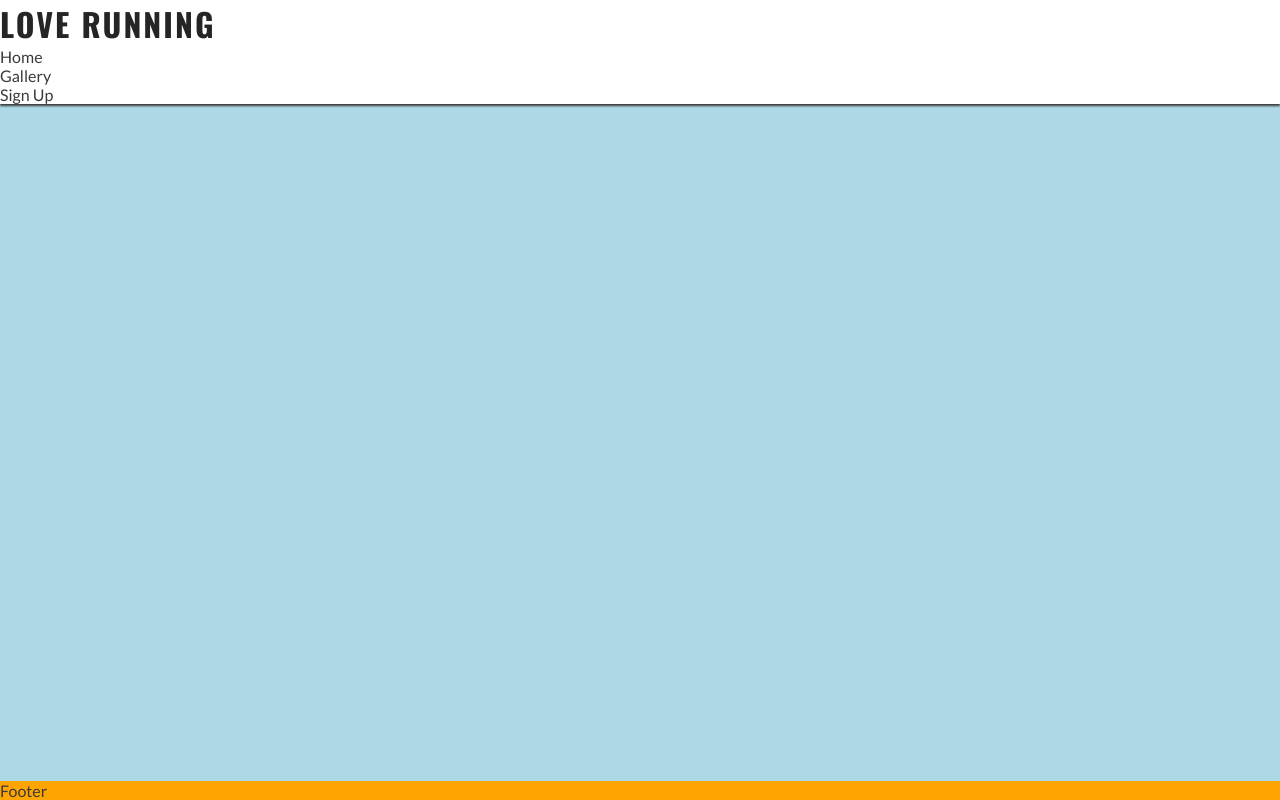
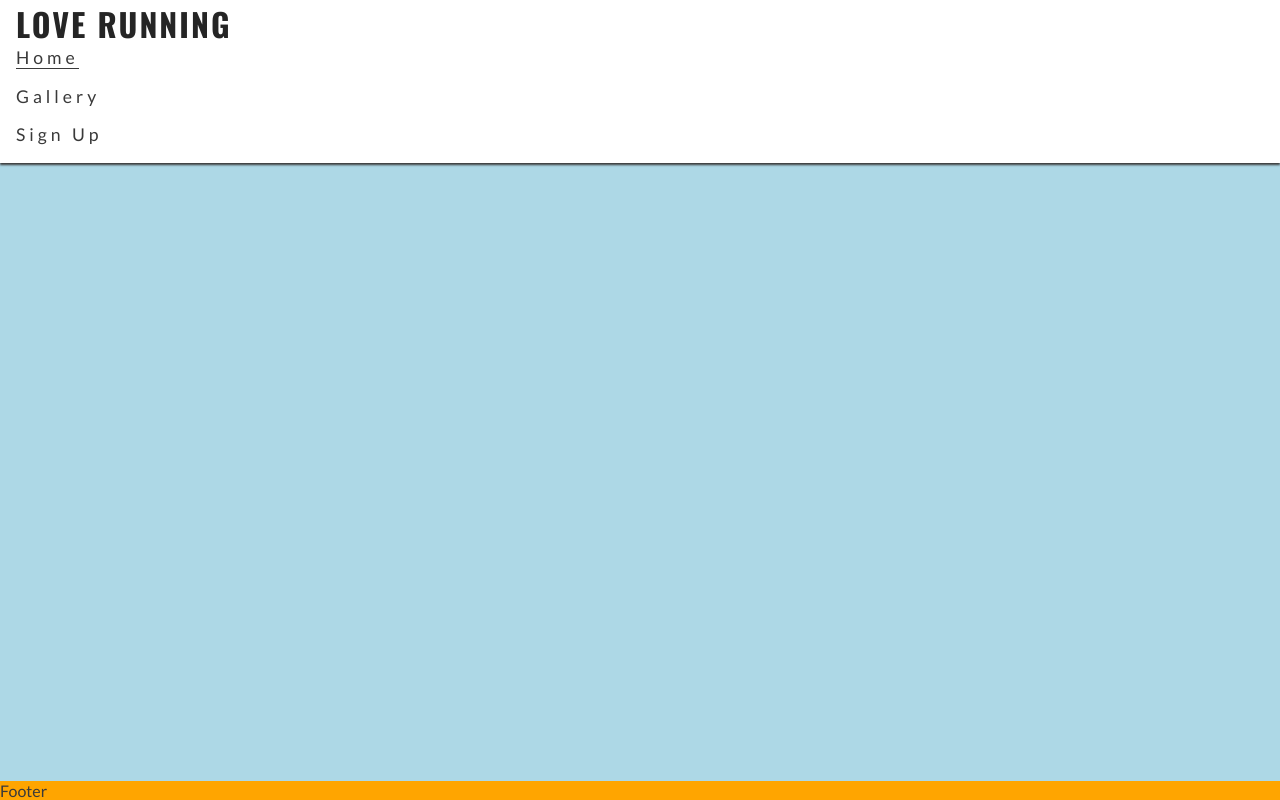
Before and after one commit to Sandhya80/love-running, a plain HTML site: page index.html in a window 1280 px wide. Drawn offline with nearby package versions, Linux system fonts and the light colour scheme.

Commit message:
Style the navbar menu

```diff
--- a/assets/css/styles.css
+++ b/assets/css/styles.css
@@ -19,7 +19,7 @@ body  {
 /* header */
 header {
     background-color: #ffffff;
-    paddiing: 0 1rem;
+    padding: 0 1rem;
     position: fixed;
     z-index: 99;
     width: 100%;
@@ -35,6 +35,17 @@ h1 {
     text-transform: uppercase;
     letter-spacing: 2px;
     color: #252525;
+}
+#menu {
+    font-size: 110%;
+    letter-spacing: 4px;
+    list-style-type: none;
+}
+#menu > li {
+    margin-bottom: 1em;
+}
+.active {
+    border-bottom: 1px solid #3a3a3a;
 }
 /* main content */
 main {
--- a/index.html
+++ b/index.html
@@ -38,8 +38,8 @@
         <h1 id="logo">Love Running</h1>
       </a>
       <nav>
-        <ul id="nav-list">
-          <li><a href=" ">Home</a></li>
+        <ul id="menu">
+          <li><a href=" " class="active">Home</a></li>
           <li><a href=" ">Gallery</a></li>
           <li><a href=" ">Sign Up</a></li>
         </ul>
```
